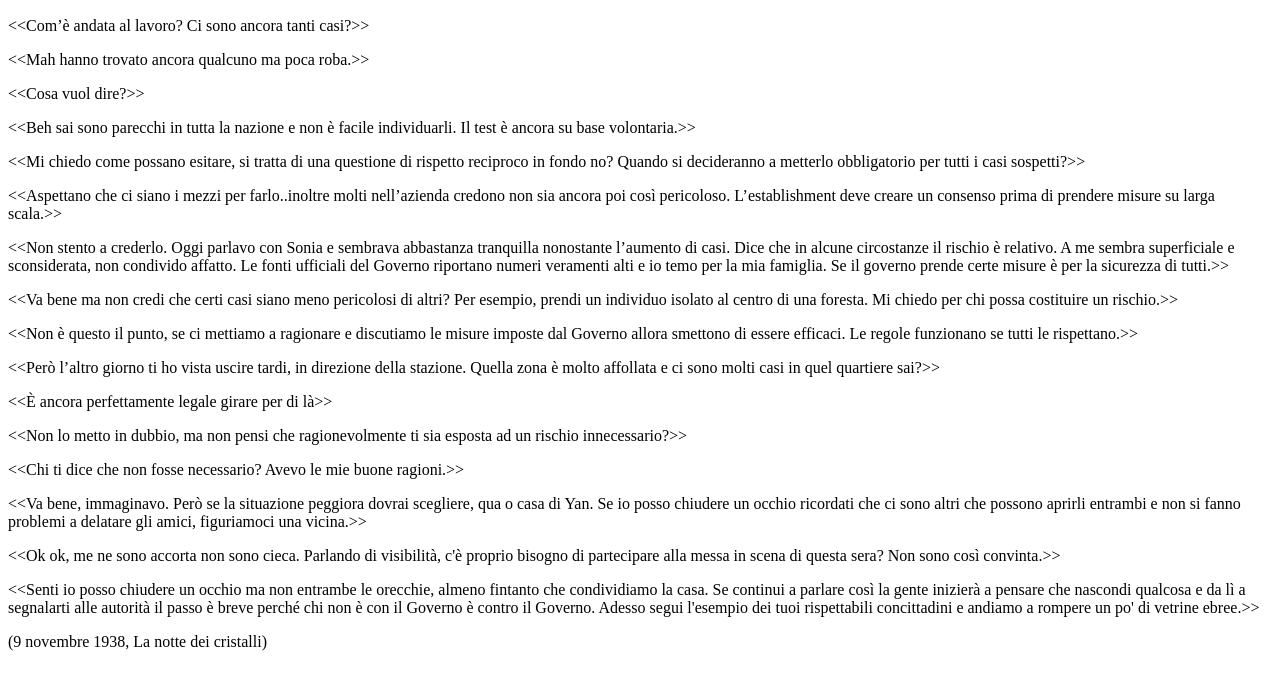
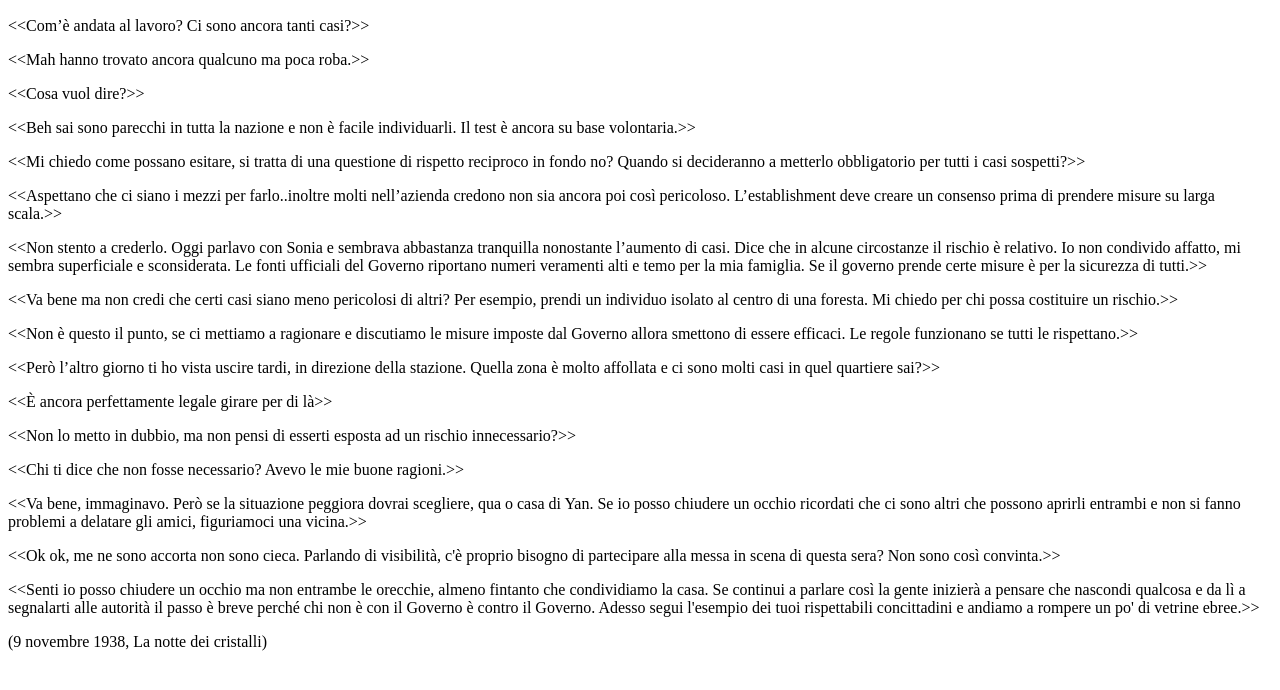
Before and after one commit to cagatio/Perspectives, a plain HTML site: page index.html in a window 1280 px wide. Shown: the part 110-800 px from the top of the page. Drawn offline with Linux system fonts and the light colour scheme.

Commit message:
Minor revision

```diff
--- a/index.html
+++ b/index.html
@@ -15,12 +15,12 @@
     <p>&lt&ltBeh sai sono parecchi in tutta la nazione e non è facile individuarli. Il test è ancora su base volontaria.&gt&gt</p>
     <p>&lt&ltMi chiedo come possano esitare, si tratta di una questione di rispetto     reciproco in fondo no? Quando si decideranno a metterlo obbligatorio per tutti i casi sospetti?&gt&gt</p>
     <p>&lt&ltAspettano che ci siano i mezzi per farlo..inoltre molti nell’azienda credono non sia ancora poi così pericoloso. L’establishment deve creare un consenso prima di prendere misure su larga scala.&gt&gt</p>
-    <p>&lt&ltNon stento a crederlo. Oggi parlavo con Sonia e sembrava abbastanza tranquilla nonostante l’aumento di casi. Dice che in alcune circostanze il rischio è relativo. A me sembra superficiale e sconsiderata, non condivido affatto. Le fonti ufficiali del Governo riportano numeri veramenti alti e io temo per la mia famiglia. Se il governo prende certe misure è per la sicurezza di tutti.&gt&gt</p>
+    <p>&lt&ltNon stento a crederlo. Oggi parlavo con Sonia e sembrava abbastanza tranquilla nonostante l’aumento di casi. Dice che in alcune circostanze il rischio è relativo. Io non condivido affatto, mi sembra superficiale e sconsiderata. Le fonti ufficiali del Governo riportano numeri veramenti alti e temo per la mia famiglia. Se il governo prende certe misure è per la sicurezza di tutti.&gt&gt</p>
     <p>&lt&ltVa bene ma non credi che certi casi siano meno pericolosi di altri? Per esempio, prendi un individuo isolato al centro di una foresta. Mi chiedo per chi possa costituire un rischio.&gt&gt</p>
     <p>&lt&ltNon è questo il punto, se ci mettiamo a ragionare e discutiamo le misure imposte dal Governo allora smettono di essere efficaci. Le regole funzionano se tutti le rispettano.&gt&gt</p>
     <p>&lt&ltPerò l’altro giorno ti ho vista uscire tardi, in direzione della stazione. Quella zona è molto affollata e ci sono molti casi in quel quartiere sai?&gt&gt</p>
     <p>&lt&ltÈ ancora perfettamente legale girare per di là&gt&gt</p>
-    <p>&lt&ltNon lo metto in dubbio, ma non pensi che ragionevolmente ti sia esposta ad un rischio innecessario?&gt&gt</p>
+    <p>&lt&ltNon lo metto in dubbio, ma non pensi di esserti esposta ad un rischio innecessario?&gt&gt</p>
     <p>&lt&ltChi ti dice che non fosse necessario? Avevo le mie buone ragioni.&gt&gt</p>
     <p>&lt&ltVa bene, immaginavo. Però se la situazione peggiora dovrai scegliere, qua o casa di Yan. Se io posso chiudere un occhio ricordati che ci sono altri che possono aprirli entrambi e non si fanno problemi a delatare gli amici, figuriamoci una vicina.&gt&gt</p>
     <p>&lt&ltOk ok, me ne sono accorta non sono cieca. Parlando di visibilità, c'è proprio bisogno di partecipare alla messa in scena di questa sera? Non sono così convinta.&gt&gt</p>
```
